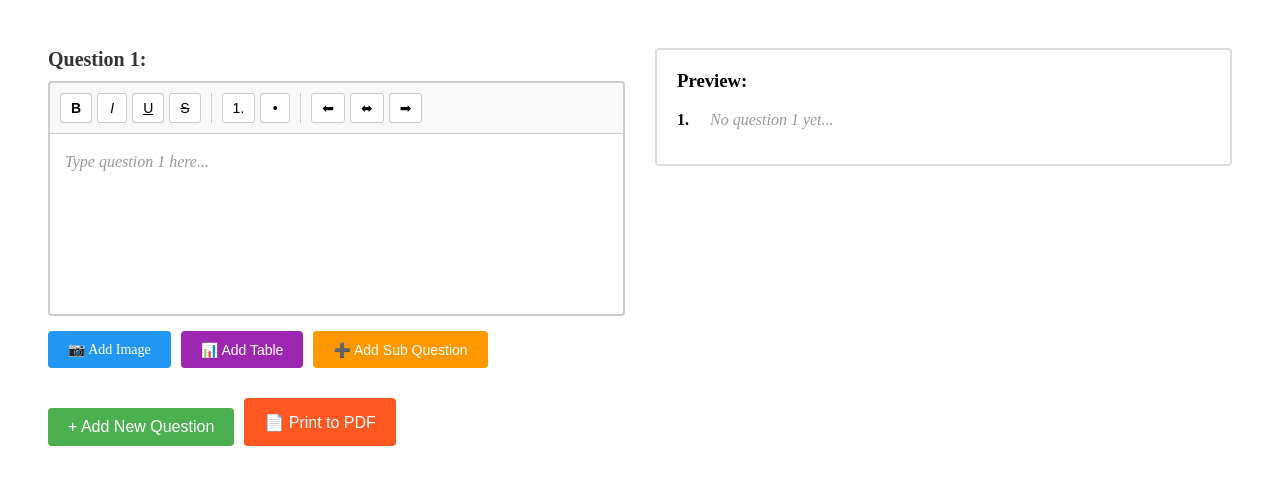
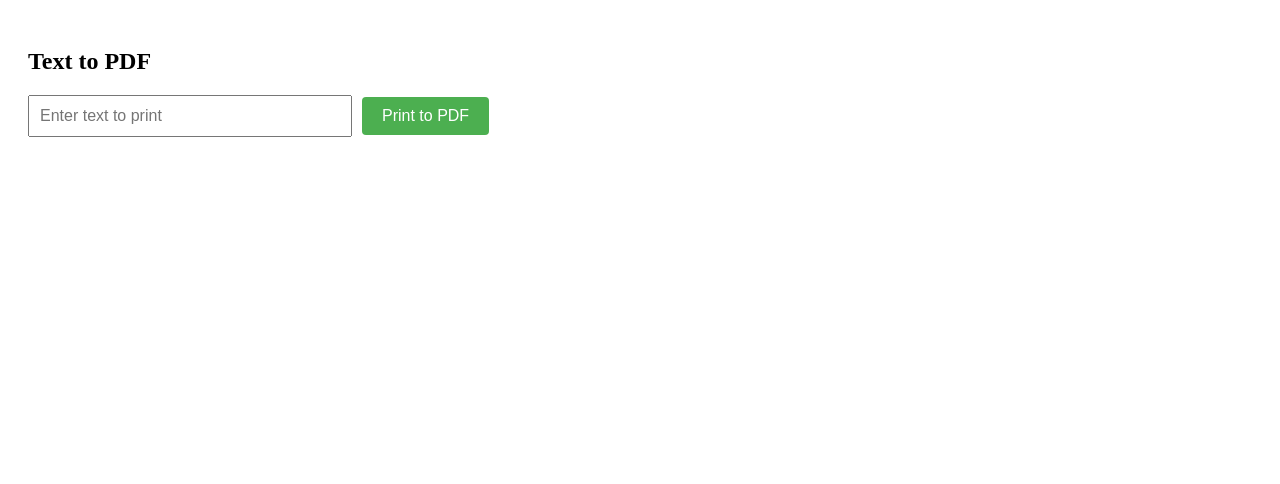
Before and after one commit to omin-h/second-paper, a React (Vite) app: page / in a window 1280 px wide. Shown: the top 484 px of the page. Built offline with nearby package versions, Linux system fonts and the light colour scheme.

Commit message:
feat(pdf): Add FractionCanvas component for text input and PDF printing functionality

```diff
--- a/src/App.jsx
+++ b/src/App.jsx
@@ -4,12 +4,15 @@ import React from "react";
 import SecondPaper from "./secondPaper";
 // import OverlineInput from "./OverlineInput";
 
+import FractionCanvas from "./fractionCanvas/fractionCanvas";
+
 function App() {
   return (
     <>
       {/* <SuperscriptInput /> */}
+      <FractionCanvas />
       {/* <OverlineInput /> */}
-      <SecondPaper />
+      {/* <SecondPaper /> */}
     </>
   );
 }
--- /dev/null
+++ b/src/fractionCanvas/fractionCanvas.jsx
@@ -0,0 +1,50 @@
+import React, { useState } from 'react';
+import { printTextToPDF } from './fractionJs';
+
+const FractionCanvas = () => {
+  const [inputText, setInputText] = useState('');
+
+  const handlePrint = () => {
+    if (inputText.trim()) {
+      printTextToPDF(inputText);
+    } else {
+      alert('Please enter some text before printing');
+    }
+  };
+
+  return (
+    <div style={{ padding: '20px' }}>
+      <h2>Text to PDF</h2>
+      <div style={{ marginBottom: '10px' }}>
+        <input
+          type="text"
+          value={inputText}
+          onChange={(e) => setInputText(e.target.value)}
+          placeholder="Enter text to print"
+          style={{
+            padding: '10px',
+            fontSize: '16px',
+            width: '300px',
+            marginRight: '10px'
+          }}
+        />
+        <button
+          onClick={handlePrint}
+          style={{
+            padding: '10px 20px',
+            fontSize: '16px',
+            cursor: 'pointer',
+            backgroundColor: '#4CAF50',
+            color: 'white',
+            border: 'none',
+            borderRadius: '4px'
+          }}
+        >
+          Print to PDF
+        </button>
+      </div>
+    </div>
+  );
+};
+
+export default FractionCanvas;
--- /dev/null
+++ b/src/fractionCanvas/fractionJs.js
@@ -0,0 +1,23 @@
+import jsPDF from 'jspdf';
+
+
+export const printTextToPDF = (text) => {
+  const doc = new jsPDF();
+
+  doc.text(text, 20, 20);
+  doc.save('output.pdf');
+};
+
+export const printTextToPDFWithOptions = (text, options = {}) => {
+  const {
+    fontSize = 16,
+    x = 20,
+    y = 20,
+    filename = 'output.pdf'
+  } = options;
+
+  const doc = new jsPDF();
+  doc.setFontSize(fontSize);
+  doc.text(text, x, y);
+  doc.save(filename);
+};
```
